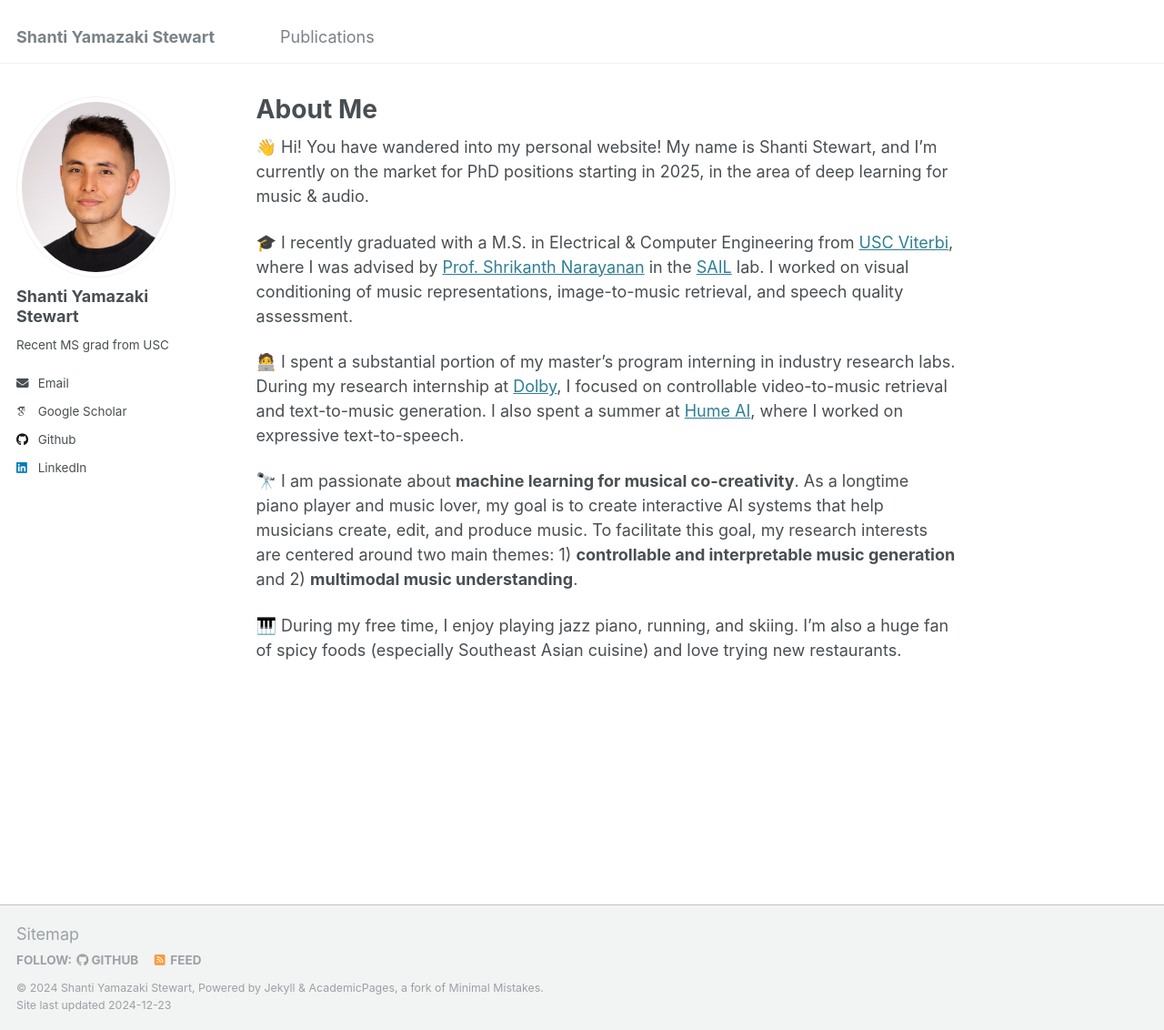
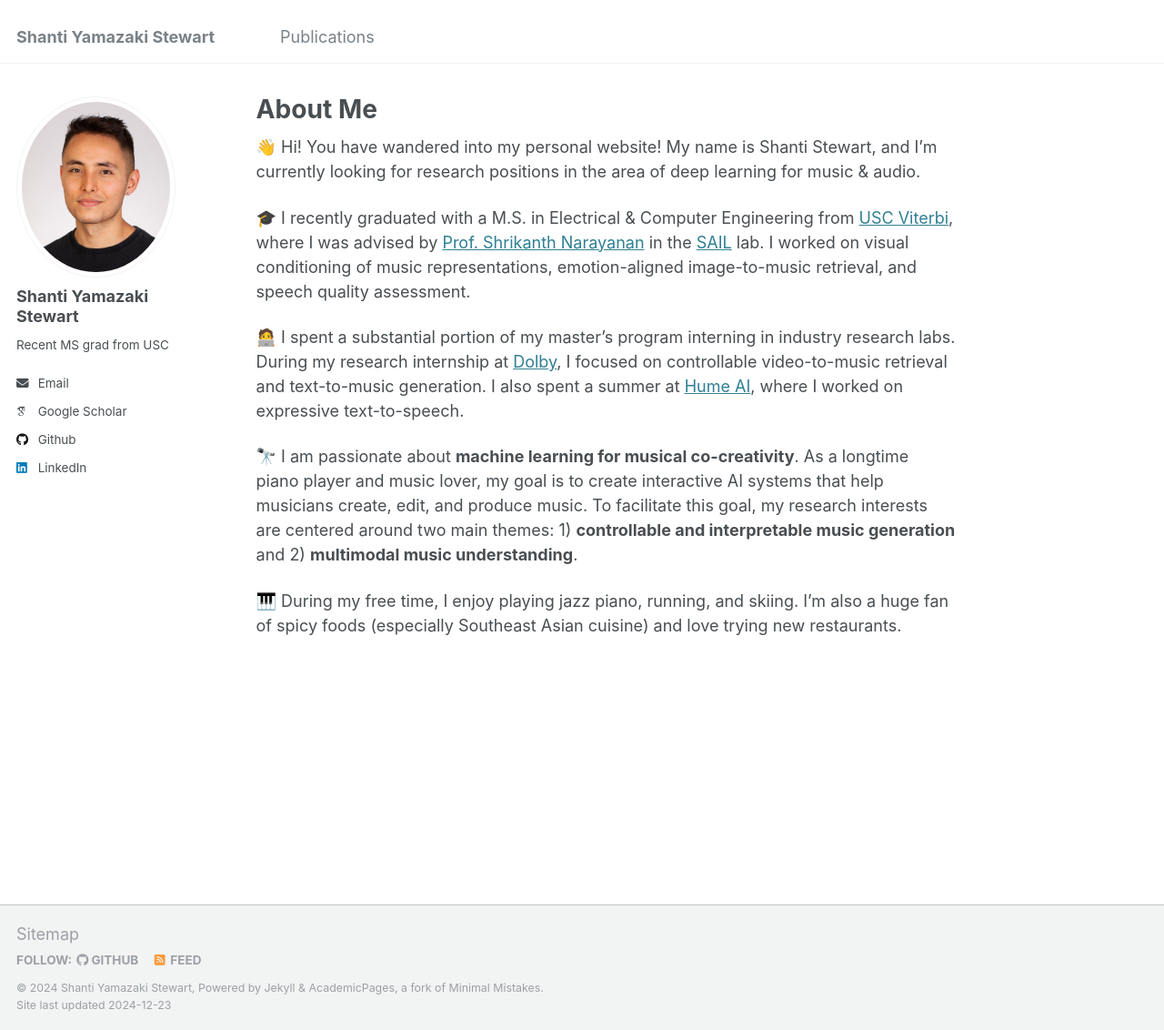
Before and after one commit to shantistewart/shantistewart.github.io, a Jekyll site: the page built from _pages/about.md, in a window 1280 px wide and 1132 px high. Shown: the whole window at 91% size. Built offline with Jekyll 4.4.1, drawn with Linux system fonts in a browser that asks for light colours; some web fonts are replaced.

Commit message:
Update About Me section.

```diff
--- a/_pages/about.md
+++ b/_pages/about.md
@@ -7,9 +7,9 @@ redirect_from:
   - /about.html
 ---
 
-👋 Hi! You have wandered into my personal website! My name is Shanti Stewart, and I'm currently on the market for PhD positions starting in 2025, in the area of deep learning for music & audio.
+👋 Hi! You have wandered into my personal website! My name is Shanti Stewart, and I'm currently looking for research positions in the area of deep learning for music & audio.
 
-🎓 I recently graduated with a M.S. in Electrical & Computer Engineering from [USC Viterbi](https://viterbischool.usc.edu/), where I was advised by [Prof. Shrikanth Narayanan](https://scholar.google.com/citations?user=8EDHmYkAAAAJ&hl=en) in the [SAIL](https://sail.usc.edu) lab. I worked on visual conditioning of music representations, image-to-music retrieval, and speech quality assessment.
+🎓 I recently graduated with a M.S. in Electrical & Computer Engineering from [USC Viterbi](https://viterbischool.usc.edu/), where I was advised by [Prof. Shrikanth Narayanan](https://scholar.google.com/citations?user=8EDHmYkAAAAJ&hl=en) in the [SAIL](https://sail.usc.edu) lab. I worked on visual conditioning of music representations, emotion-aligned image-to-music retrieval, and speech quality assessment.
 
 🧑‍💻 I spent a substantial portion of my master's program interning in industry research labs. During my research internship at [Dolby](https://www.dolby.com/), I focused on controllable video-to-music retrieval and text-to-music generation. I also spent a summer at [Hume AI](https://www.hume.ai/), where I worked on expressive text-to-speech.
 
```
